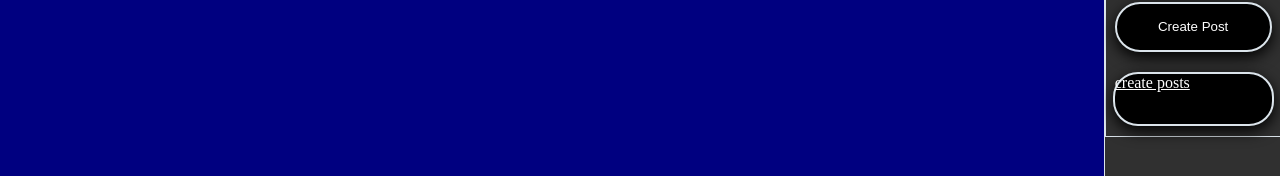
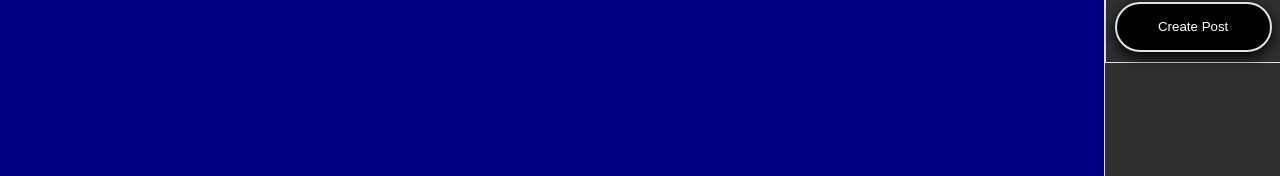
Before and after one commit to entrezunfredici/openBlogProject, an Angular app in the folder openBlogFront/: page / in a window 1280 px wide. Shown: the part 211-387 px from the top of the page. Built offline with nearby package versions, Linux system fonts and the light colour scheme.

Commit message:
[DEL] until button

```diff
--- a/openBlogFront/src/app/sidebar/sidebar.component.html
+++ b/openBlogFront/src/app/sidebar/sidebar.component.html
@@ -8,7 +8,6 @@
     <div class="sideBar_menu">
         <button id="create_post_button" class="sideBar_menu_button" (click)="navigateToNewPosts()">Create Post</button>
         <!-- <button id="create_post_button" class="sideBar_menu_button" (click)="console.log('test')">Create Post</button> -->
-        <a id="my_posts_button" class="sideBar_menu_button" routerLink="/new">create posts</a>
     </div>
     <div class="sideBar_search">
 
```
